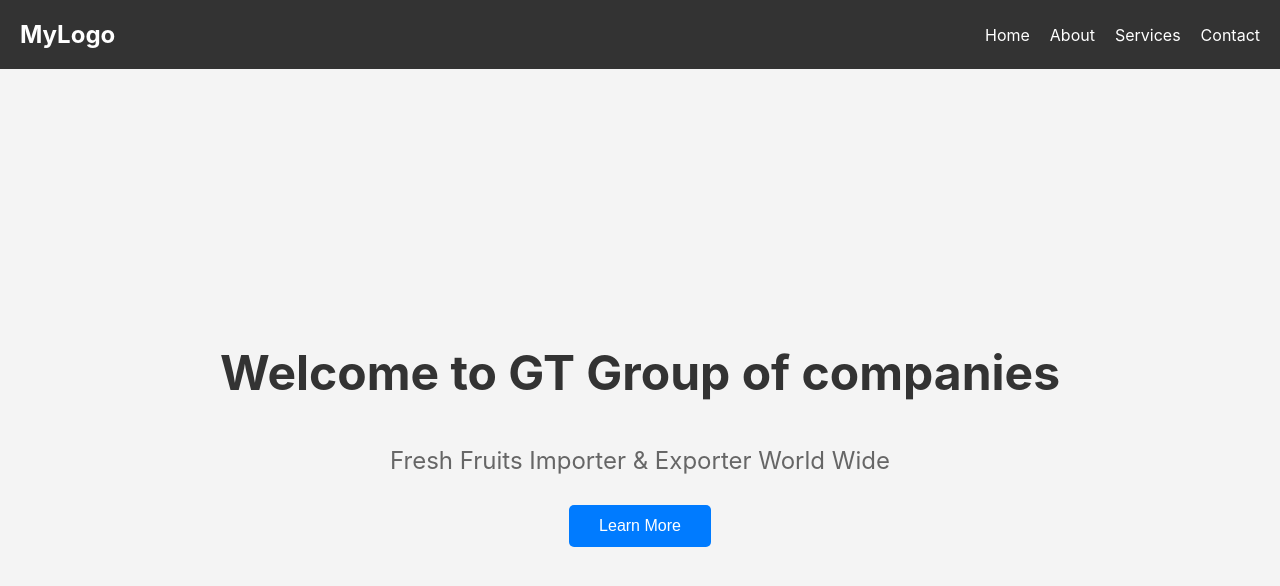
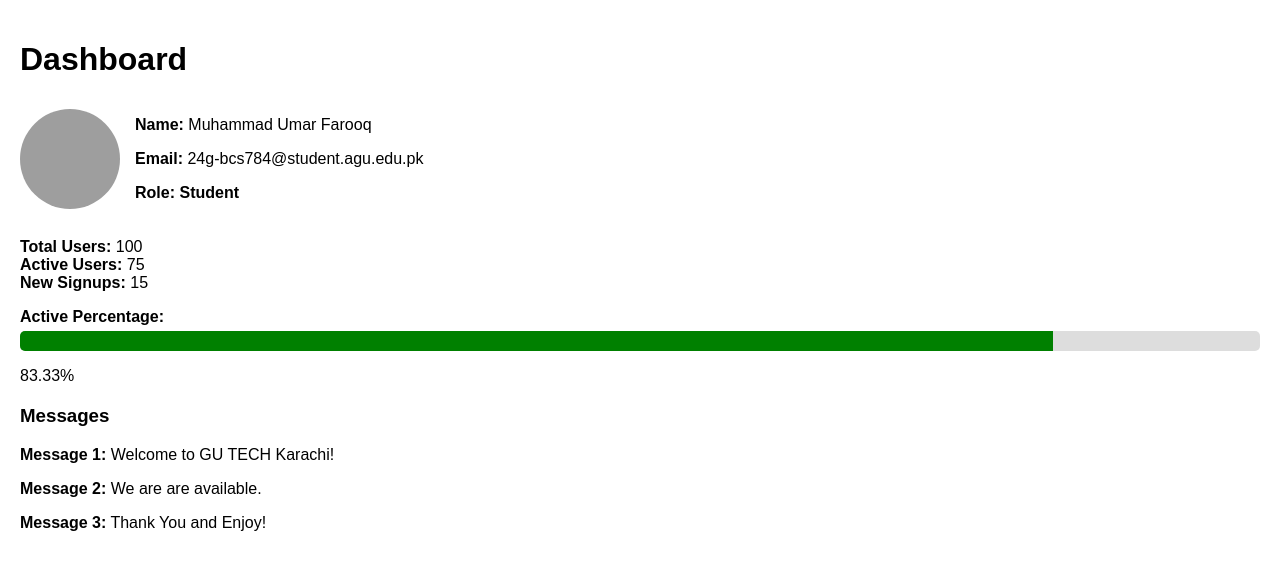
Before and after one commit to umarfarooq8980/my-react, a React (Create React App) app: page / in a window 1280 px wide. Shown: the top 586 px of the page. Built offline with nearby package versions, Linux system fonts and the light colour scheme; grey boxes are pictures that could not be loaded.

Commit message:
dashboard1

```diff
--- a/src/App.js
+++ b/src/App.js
@@ -1,13 +1,40 @@
-import React from 'react';
-import './Styles/app.css'; // Import global styles
-import Navbar from './components/navbar';
-import Landingpage from './components/landingpage';
+import React from "react";
+import UserInfo from "./components/UserInfo";
+import Statistics from "./components/Statistics";
+import Messages from "./components/Messages";
+
 function App() {
-return (
-<div>
-<Navbar />
-<Landingpage />
-</div>
-);
+
+  const userData = {
+    name: "Muhammad Umar Farooq",
+    email: "24g-bcs784@student.agu.edu.pk",
+    role: "Student",
+    profilePicture: "https://miu.edu.ng/wp-content/uploads/2021/06/AdobeStock_113096046.jpg",
+  };
+
+  // Statistics Data Object
+  const statistics = {
+    totalUsers: 100,
+    activeUsers: 75,
+    newSignups: 15,
+    activePercentage: ((45 / 54) * 100).toFixed(2),
+  };
+
+
+  const messages = [
+    "Welcome to GU TECH Karachi!",
+    "We are are available.",
+    "Thank You and Enjoy!",
+  ];
+
+  return (
+    <div style={{ padding: "20px", fontFamily: "Arial" }}>
+      <h1>Dashboard</h1>
+      <UserInfo userData={userData} />
+      <Statistics statistics={statistics} />
+      <Messages messages={messages} />
+    </div>
+  );
 }
+
 export default App;
--- a/src/Styles/Landingpage.css
+++ /dev/null
@@ -1,35 +0,0 @@
-.landing-container {
-    display: flex;
-    flex-direction: column;
-    justify-content: center;
-    align-items: center;
-    height: calc(100vh - 80px);
-    text-align: center;
-    background-color: #f4f4f4;
-    }
-    .landing-title {
-    font-size: 3rem;
-
-    margin-bottom: 20px;
-    color: #333;
-    }
-    .landing-subtitle {
-    font-size: 1.5rem;
-    margin-bottom: 30px;
-    color: #666;
-    max-width: 600px;
-    padding: 0 20px;
-    }
-    .landing-button {
-    padding: 12px 30px;
-    font-size: 1rem;
-    background-color: #007bff;
-    color: white;
-    border: none;
-    border-radius: 5px;
-    cursor: pointer;
-    transition: background-color 0.3s ease;
-    }
-    .landing-button:hover {
-    background-color: #0056b3;
-    }
--- a/src/Styles/app.css
+++ /dev/null
@@ -1,11 +0,0 @@
-body {
-    margin: 0;
-    font-family: -apple-system, BlinkMacSystemFont, 'Segoe UI',
-    'Roboto', 'Oxygen', 'Ubuntu', 'Cantarell', 'Fira Sans',
-    'Droid Sans', 'Helvetica Neue', sans-serif;
-    -webkit-font-smoothing: antialiased;
-    -moz-osx-font-smoothing: grayscale;
-    }
-    * {
-    box-sizing: border-box;
-    }
--- a/src/Styles/navbar.css
+++ /dev/null
@@ -1,27 +0,0 @@
-.navbar {
-    display: flex;
-    justify-content: space-between;
-    align-items: center;
-    padding: 20px;
-    background-color: #333;
-    color: white;
-    }
-    .navbar-logo {
-    font-size: 1.5rem;
-    font-weight: bold;
-    }
-    .navbar-menu {
-    display: flex;
-    list-style: none;
-    gap: 20px;
-    margin: 0;
-    padding: 0;
-    }
-    .navbar-link {
-    color: white;
-    text-decoration: none;
-    transition: color 0.3s ease;
-    }
-    .navbar-link:hover {
-    color: #61dafb;
-    }
--- /dev/null
+++ b/src/components/Messages.js
@@ -0,0 +1,18 @@
+import React from "react";
+
+function Messages({ messages }) {
+  return (
+    <div style={{ marginBottom: "20px" }}>
+      <h3>Messages</h3>
+      <ul style={{ listStyleType: "none", padding: 0 }}>
+        {messages.map((message, index) => (
+          <li key={index} style={{ marginBottom: "10px" }}>
+            <p><strong>Message {index + 1}:</strong> {message}</p>
+          </li>
+        ))}
+      </ul>
+    </div>
+  );
+}
+
+export default Messages;
--- /dev/null
+++ b/src/components/Statistics.js
@@ -0,0 +1,37 @@
+import React from "react";
+
+function Statistics({ statistics }) {
+  return (
+    <div style={{ marginBottom: "20px" }}>
+      <ul style={{ listStyleType: "none", padding: 0 }}>
+        <li><strong>Total Users:</strong> {statistics.totalUsers}</li>
+        <li><strong>Active Users:</strong> {statistics.activeUsers}</li>
+        <li><strong>New Signups:</strong> {statistics.newSignups}</li>
+      </ul>
+      <div style={{ marginTop: "10px" }}>
+        <strong>Active Percentage:</strong>
+        <div
+          style={{
+            background: "#ddd",
+            borderRadius: "5px",
+            overflow: "hidden",
+            width: "100%",
+            height: "20px",
+            marginTop: "5px",
+          }}
+        >
+          <div
+            style={{
+              background: "green",
+              width: `${statistics.activePercentage}%`,
+              height: "100%",
+            }}
+          />
+        </div>
+        <p>{statistics.activePercentage}%</p>
+      </div>
+    </div>
+  );
+}
+
+export default Statistics;
--- /dev/null
+++ b/src/components/UserInfo.js
@@ -0,0 +1,32 @@
+import React from "react";
+
+function UserInfo({ userData }) {
+  const roleColors = {
+    Engineer: "green",
+    Administrator: "blue",
+    Manager: "orange",
+    Guest: "gray",
+  };
+
+  const roleColor = roleColors[userData.role] || "black";
+
+  return (
+    <div style={{ display: "flex", alignItems: "center", gap: "15px", marginBottom: "20px" }}>
+      <img
+        src={userData.profilePicture}
+        alt="Profile"
+        style={{ width: "100px", height: "100px", borderRadius: "50%" }}
+      />
+      <div>
+        <p><strong>Name:</strong> {userData.name}</p>
+        <p><strong>Email:</strong> {userData.email}</p>
+        <p>
+          <strong>Role:</strong>{" "}
+          <span style={{ color: roleColor, fontWeight: "bold" }}>{userData.role}</span>
+        </p>
+      </div>
+    </div>
+  );
+}
+
+export default UserInfo;
--- a/src/components/landingpage.js
+++ /dev/null
@@ -1,16 +0,0 @@
-import React from 'react';
-import '../Styles/Landingpage.css'; // Import CSS file
-function LandingPage() {
-return (
-<div className="landing-container">
-<h1 className="landing-title">Welcome to GT Group of companies</h1>
-<p className="landing-subtitle">
-Fresh Fruits Importer & Exporter World Wide
-</p>
-<button className="landing-button">
-Learn More
-</button>
-</div>
-);
-}
-export default LandingPage;
--- a/src/components/navbar.js
+++ /dev/null
@@ -1,16 +0,0 @@
-import React from 'react';
-import '../Styles/navbar.css'
-function Navbar() {
-return (
-<nav className="navbar">
-<div className="navbar-logo">MyLogo</div>
-<ul className="navbar-menu">
-<li><a href="#" className="navbar-link">Home</a></li>
-<li><a href="#" className="navbar-link">About</a></li>
-<li><a href="#" className="navbar-link">Services</a></li>
-<li><a href="#" className="navbar-link">Contact</a></li>
-</ul>
-</nav>
-);
-}
-export default Navbar;
```
Also changed, not shown: src/App.css (deleted, +0 -38 lines), src/Styles/Form.css (deleted, +0 -66 lines), src/components/Form.js (deleted, +0 -66 lines).
